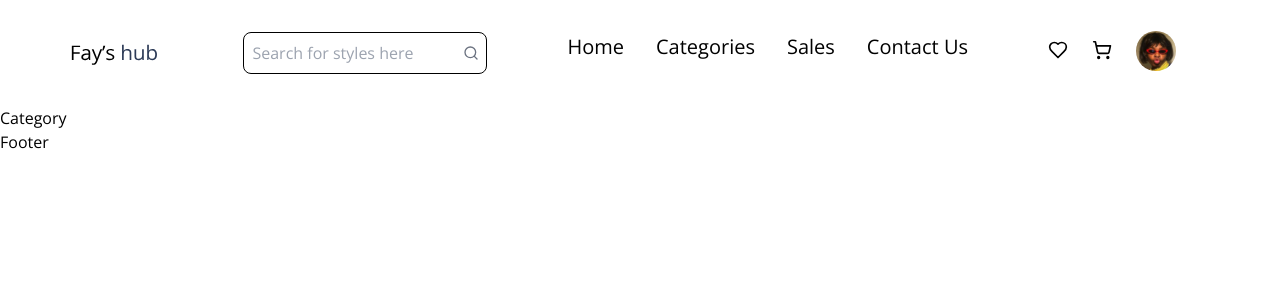
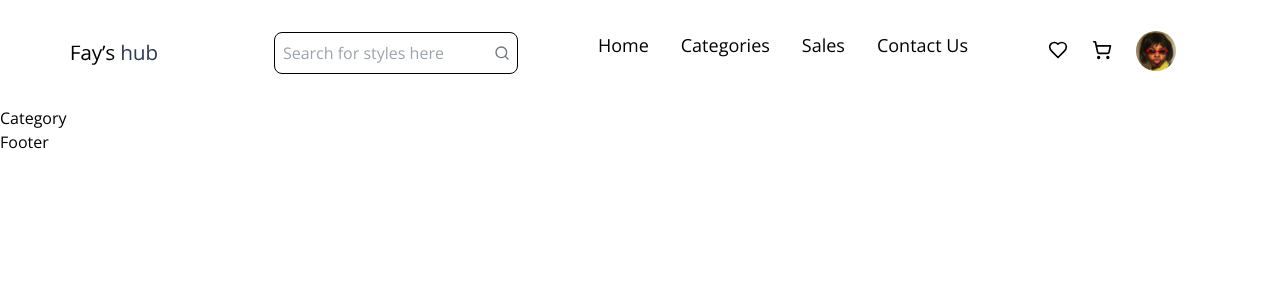
Before and after one commit to skippergoroye/Fays-Hub, a Next.js app: page / in a window 1280 px wide. Shown: the top 300 px of the page. Built offline with nearby package versions, Linux system fonts and the light colour scheme.

Commit message:
fix: key error fixed

```diff
--- a/src/components/Navbar.tsx
+++ b/src/components/Navbar.tsx
@@ -29,7 +29,7 @@ export default function Navbar() {
             <ul className="flex gap-8">
 
               {Category.map((item, index) => (
-                <li className="capitalize font-opensans font-light text-black text-[20px]">
+                <li key={index} className="capitalize font-opensans font-light text-black text-[18px]">
                   {item.category}
                 </li>
               ))}
```
